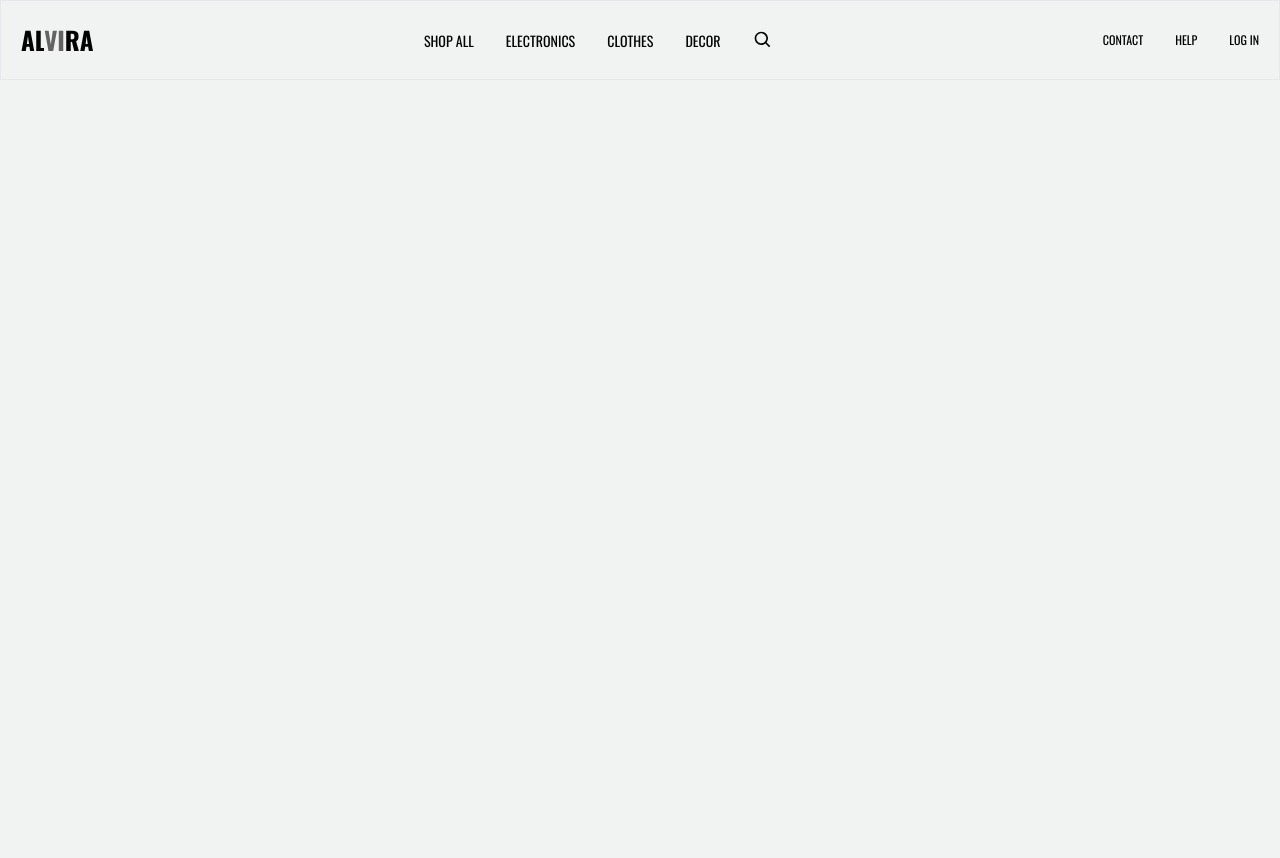
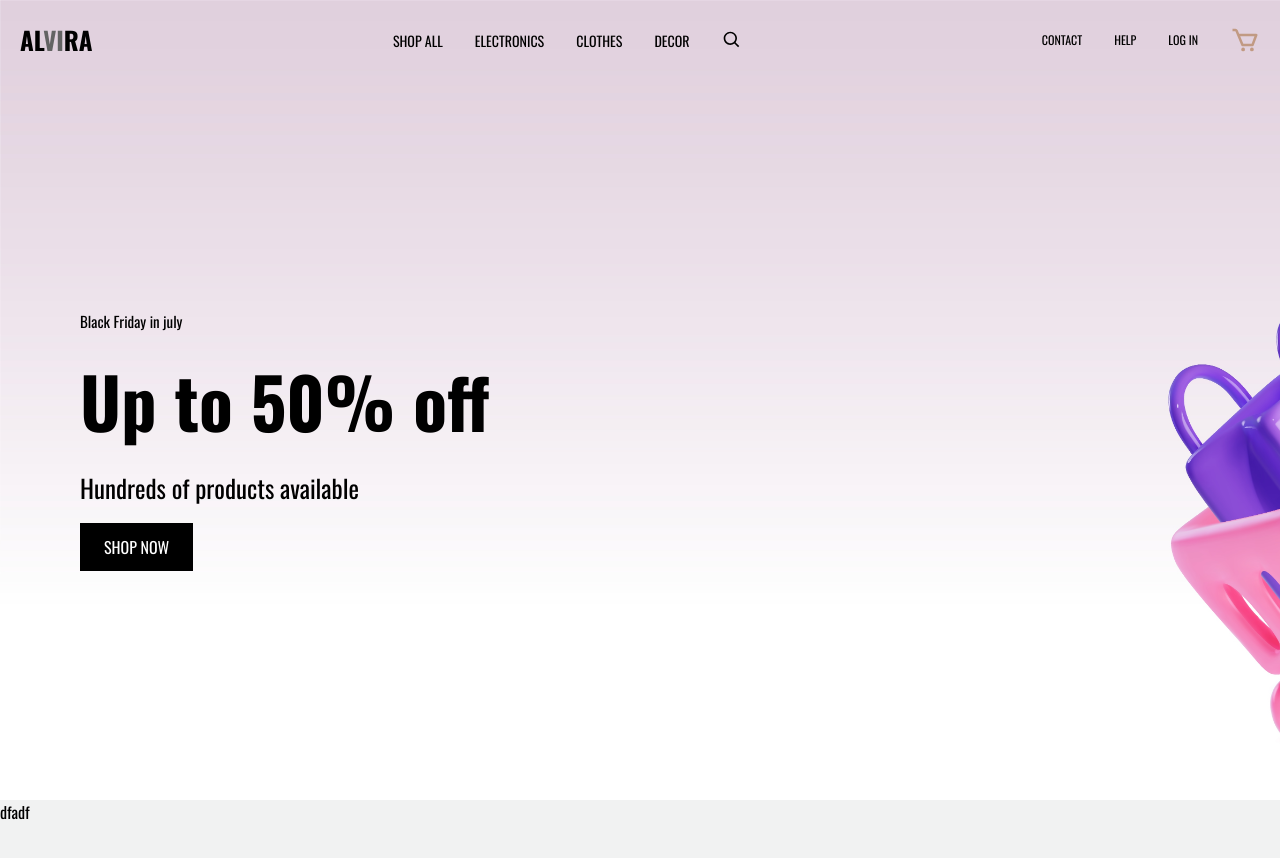
Before and after one commit to Alok-jaiswal-075/alvira, a React (Vite) app: page / in a window 1280 px wide. Shown: the top 858 px of the page. Before the commit the page ends 800 px from the top, so only its background shows below. Built offline with nearby package versions, Linux system fonts and the light colour scheme.

Commit message:
feat:hero section completed

```diff
--- a/src/App.tsx
+++ b/src/App.tsx
@@ -1,10 +1,13 @@
-import Navbar from "./components/navbar"
+import Index from "./components/hero"
+// import Navbar from "./components/navbar"
 
 function App() {
 
   return (
     <div className="font-oswald">
-      <Navbar/>
+      {/* <Navbar/> */}
+      <Index/>
+      <div className="h-[100vh] bg-background">dfadf</div>
     </div>
   )
 }
--- /dev/null
+++ b/src/components/button/index.tsx
@@ -0,0 +1,12 @@
+import React from 'react'
+
+function Button({children}) {
+
+    const hover = "hover:bg-text_hover duration-500 cursor-pointer"
+
+  return (
+    <div className={`flex items-center justify-center py-3 px-6 bg-black text-white font-300 ${hover}`}>{children}</div>
+  )
+}
+
+export default Button
--- /dev/null
+++ b/src/components/hero/Hero.tsx
@@ -0,0 +1,17 @@
+import Button from "../button"
+
+function Hero() {
+  return (
+    <div className='z-10 h-[90vh] bg-transparent flex justify-center items-center'>
+        <div className="w-[50%] h-[100%] flex flex-col items-start justify-center p-20 gap-4">
+            <div className="text-small">Black Friday in july</div>
+            <div className="text-headingXL font-bold">Up to 50% off</div>
+            <div className="text-heading">Hundreds of products available</div>
+            <Button>SHOP NOW</Button>
+        </div>
+        <div className="w-[50%] h-[100%]"></div>
+    </div>
+  )
+}
+
+export default Hero
--- /dev/null
+++ b/src/components/hero/index.tsx
@@ -0,0 +1,17 @@
+import Hero from "./Hero"
+import Navbar from "../navbar"
+
+function Index() {
+  return (
+    <div>
+        <div className="z-[-10] absolute h-[100%] w-[100%] bg-parallax bg-cover bg-fixed">
+        </div>
+        <div className="bg-transparent">
+            <Navbar/>
+            <Hero/>
+        </div>
+    </div>
+  )
+}
+
+export default Index
--- a/src/components/navbar/index.tsx
+++ b/src/components/navbar/index.tsx
@@ -1,5 +1,5 @@
 import React from 'react'
-import { BiSearch } from 'react-icons/bi'
+import { BiSearch,BiCart } from 'react-icons/bi'
 
 
 
@@ -8,22 +8,25 @@ function Navbar() {
     const options = ['SHOP ALL', 'ELECTRONICS', 'CLOTHES', 'DECOR']
     const links = ['CONTACT', 'HELP', 'LOG IN']
 
+    const hover = "hover:scale-125 hover:text-text_hover duration-500 cursor-pointer font-300"
+
   return (
-    <div className='px-5 h-[10vh] border flex justify-between items-center'>
+        <div className='px-5 h-[10vh] flex justify-between items-center bg-transparent'>
 
             <div className='text-heading font-bold'>AL<span className='text-text_gray'>VI</span>RA</div>
 
             <div className='flex items-center justify-center gap-8 text-link'>
                 {options.map((option,key)=>(
-                <div key={key}>{option}</div>
+                    <div key={key} className={hover}>{option}</div>
                 ))}
                 <BiSearch size={20}/>
             </div>
 
             <div className='flex items-center justify-center gap-8 text-linksm'>
                 {links.map((link,key)=>(
-                <div key={key}>{link}</div>
+                    <div key={key} className={hover}>{link}</div>
                 ))}
+                <BiCart size={30} color='#C19A83'/>
             </div>
 
 
--- a/src/index.css
+++ b/src/index.css
@@ -3,6 +3,6 @@
 @tailwind components;
 @tailwind utilities;
 
-*{
+/* *{
  background-color: #F1F2F2;
-}
+} */
--- a/tailwind.config.js
+++ b/tailwind.config.js
@@ -8,7 +8,7 @@ export default {
   theme: {
     extend: {
       backgroundImage: {
-
+        'parallax':'url(../public/hero.jpg)'
       },
       colors: {
         background: "#F1F2F2",
@@ -26,6 +26,7 @@ export default {
         link : 14,
         linksm:12,
         normal : 20,
+        small : 15
 
       }
     },
```
Also changed, not shown: public/hero.jpg (added). Lines whose indentation alone changed are shown as unchanged.
